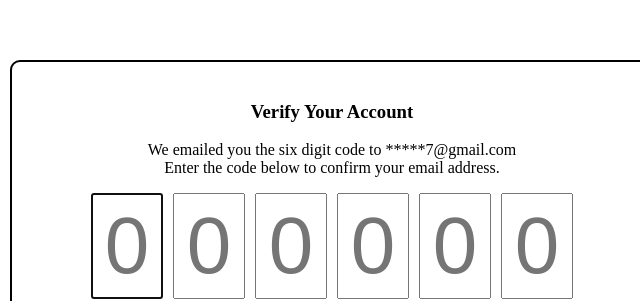
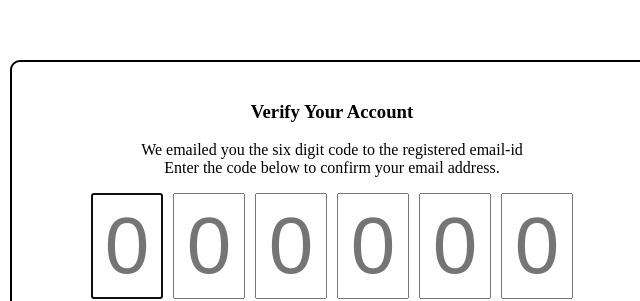
Before and after one commit to Sindhuja17082000/Account-UI, a plain HTML site: page index.html in a window 1280 px wide. Shown: the part 190-491 px from the top of the page, 308-948 px from the left. Drawn offline with Linux system fonts and the light colour scheme.

Commit message:
Update index.html

```diff
--- a/index.html
+++ b/index.html
@@ -13,7 +13,7 @@
     <div class = "otp-container">
     <h3> Verify Your Account</h3>
     <div class = "description-container">
-    <p class ="description">We emailed  you the six digit code to *****7@gmail.com
+    <p class ="description">We emailed  you the six digit code to the registered email-id
         <br>
    Enter the code below to confirm your email address.</p>
    <div class = "inputs-container">
```
